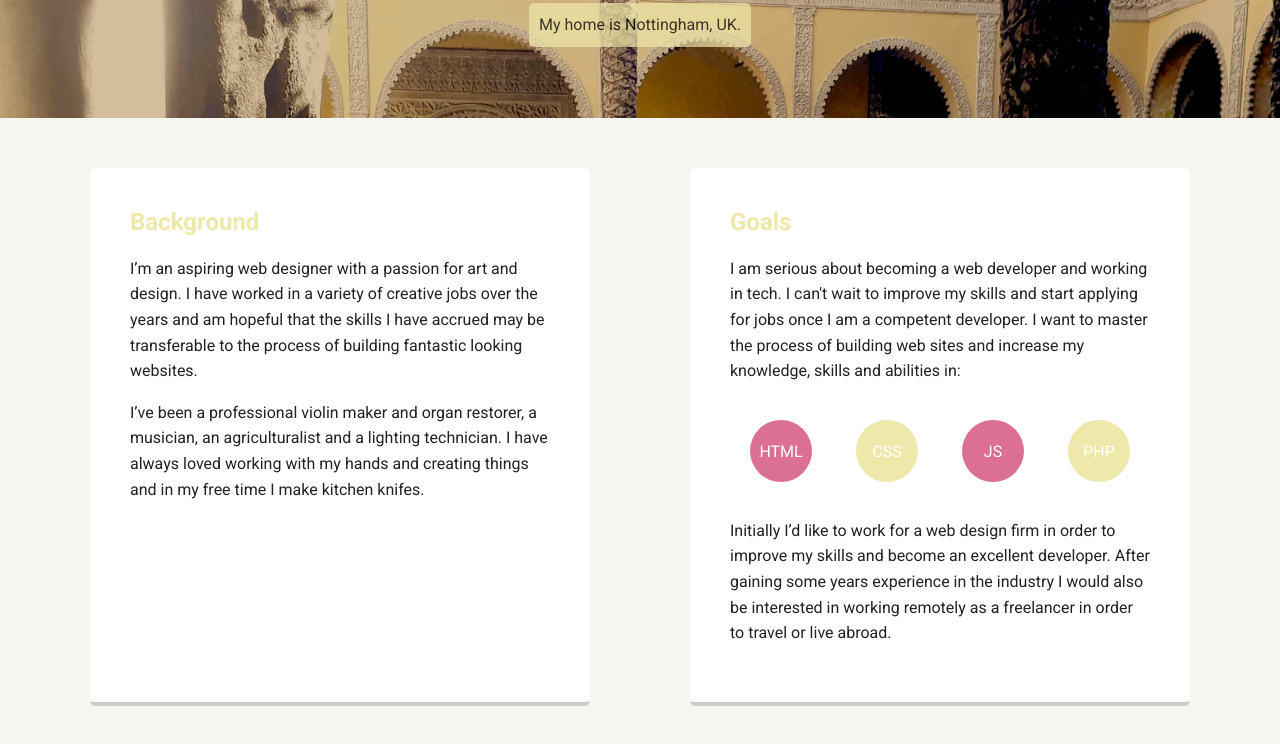
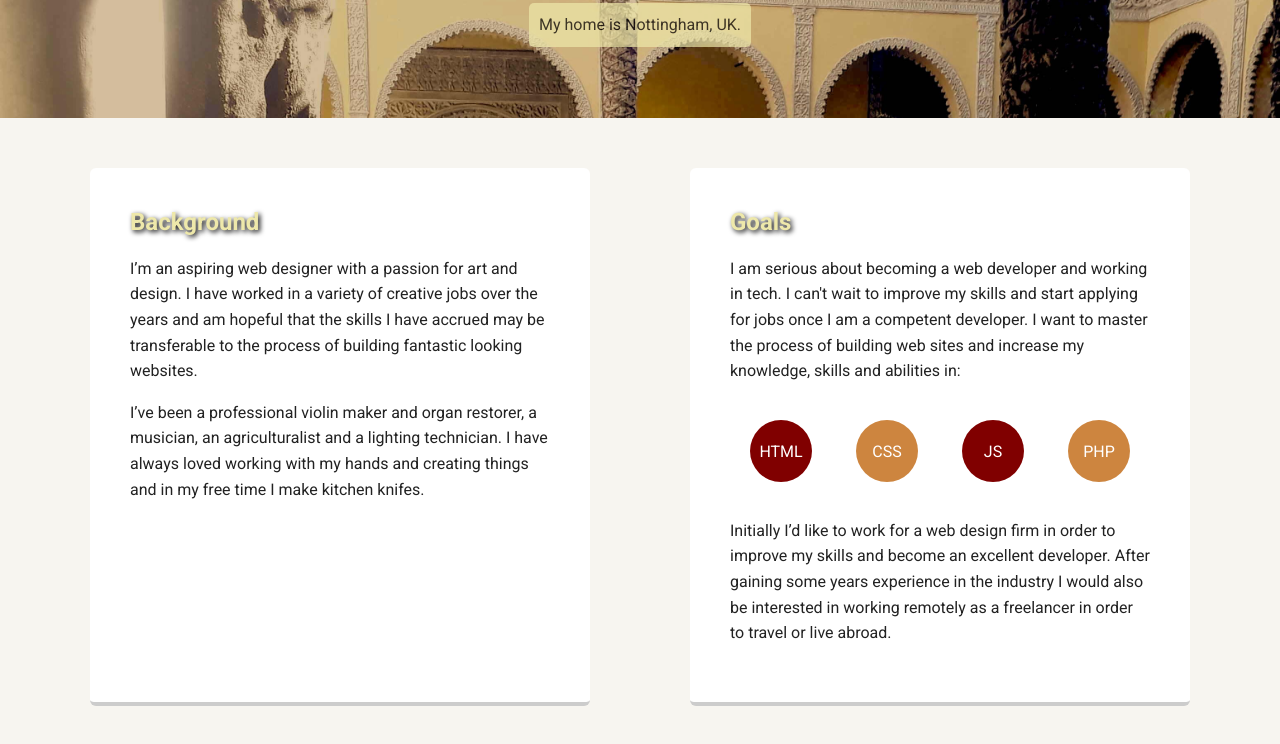
Before and after one commit to RobinM-H/techdegree-project-1, a plain HTML site: page index.html in a window 1280 px wide. Shown: the part 352-1096 px from the top of the page. Drawn offline with Linux system fonts and the light colour scheme; a web font is replaced by a local one.

Commit message:
changed font styles

```diff
--- a/experience/styles.css
+++ b/experience/styles.css
@@ -88,7 +88,9 @@
     background-color: #222;
     color: yellow;
   }
-
+  .h2 {
+    text-shadow: 2px 2px 5px black;
+  }
   .card {
     margin: 30px;
     padding: 20px 40px 40px;
--- a/index.html
+++ b/index.html
@@ -18,19 +18,19 @@
 
     <header>
       <img src="images/me.jpg" alt="picture of Robin Morris-Haynes" class="profile-image">
-      <h1 class="tag name">Hello, I’m Robin.</h1>
+      <h1 class="tag name" >Hello, I’m Robin.</h1>
       <p class="tag location">My home is Nottingham, UK.</p>
     </header>
 
     <main class="flex">
       <div class="card">
-        <h2 style="color:palegoldenrod";>Background</h2>
+        <h2 class="h2" style="color:palegoldenrod">Background</h2>
         <p>I’m an aspiring web designer with a passion for art and design. I have worked in a variety of creative jobs over the years and am hopeful that the skills I have accrued may be transferable to the process of building fantastic looking websites.</p>
         <p>I’ve been a professional violin maker and organ restorer, a musician, an agriculturalist and a lighting technician. I have always loved working with my hands and creating things and in my free time I make kitchen knifes. </p>
       </div>
 
       <div class="card">
-        <h2 style="color:palegoldenrod";>Goals</h2>
+        <h2 class="h2" style="color:palegoldenrod">Goals</h2>
         <p>I am serious about becoming a web developer and working in tech. I can't wait to improve my skills and start applying for jobs once I am a competent developer. I want to master the process of building web sites and increase my knowledge, skills and abilities in:</p>
         <ul class="skills">
           <li>HTML</li>
--- a/styles.css
+++ b/styles.css
@@ -91,7 +91,11 @@ header .profile-image:hover {
   background-color: palegoldenrod;
   color: black;
 }
+.h2 {
+  text-shadow: 2px 2px 5px black;
+}
 .card {
+
   margin: 30px;
   padding: 20px 40px 40px;
   max-width: 500px;
@@ -117,7 +121,7 @@ ul.skills li {
 .skills li {
   border-radius: 50%;
   display: inline-block;
-  background: palegoldenrod;
+  background: peru;
   color: white;
   padding: 22px 2px;
   margin: 2px;
@@ -126,7 +130,7 @@ ul.skills li {
 }
 
 .skills li:nth-child(odd) {
-  background: palevioletred;
+  background: maroon;
 
 }
 
```
Also changed, not shown: experience/experience.html (+2 -2 lines).
